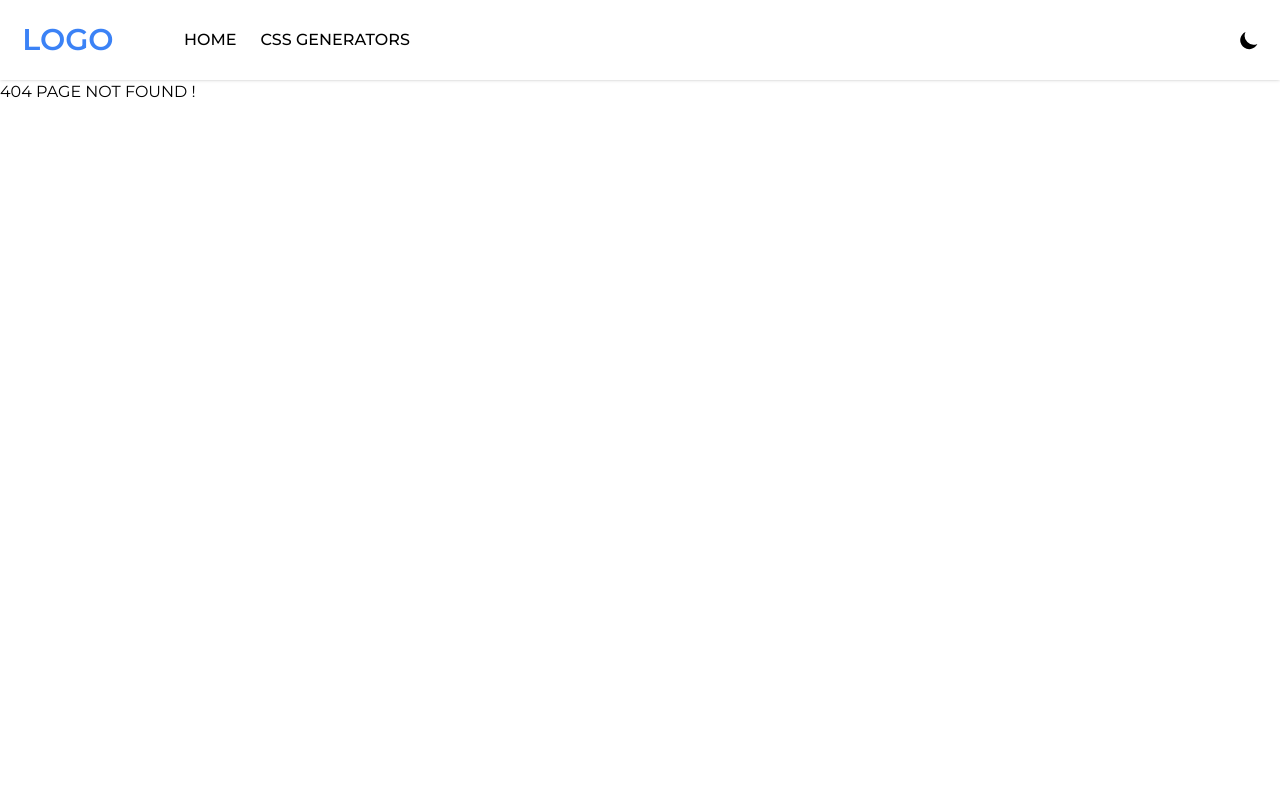
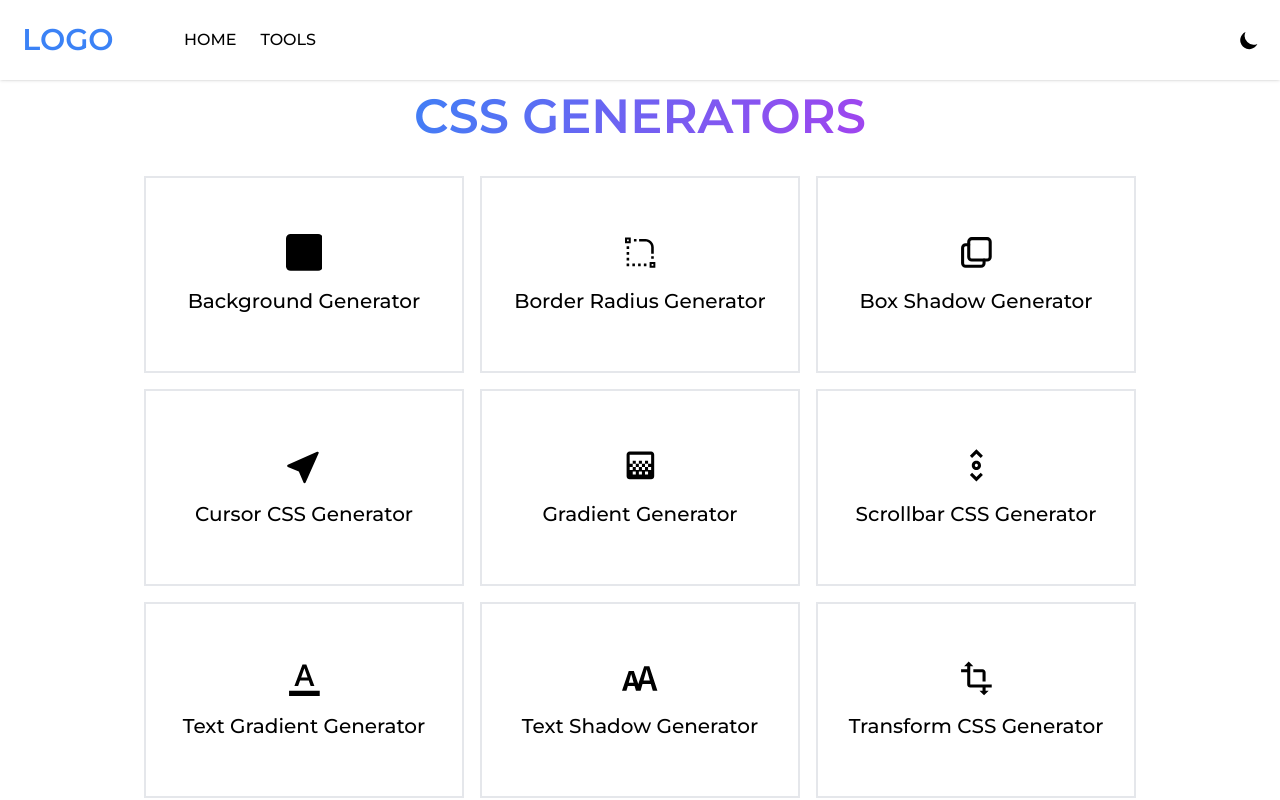
Before and after one commit to sahiltallnia222/next-web-app, a Next.js app: page /tools/css-generators in a window 1280 px wide. Before the commit this address had no page. Shown: the top 800 px of the page. Built offline with nearby package versions, Linux system fonts and the light colour scheme.

Commit message:
tool page added

```diff
--- a/components/Navbar.js
+++ b/components/Navbar.js
@@ -35,8 +35,8 @@ export default function Navbar({toggleDarkMode,darkMode}) {
           <Link href="/" className="hover:text-blue-500 p-1  transition-all duration-200">
             HOME
           </Link>
-          <Link href="/css-generators" className="hover:text-blue-500 p-1 transition-all duration-200">
-            CSS GENERATORS
+          <Link href="/tools/css-generators" className="hover:text-blue-500 p-1 transition-all duration-200">
+            TOOLS
           </Link>
           </div>
         </div>
--- a/pages/index.js
+++ b/pages/index.js
@@ -33,23 +33,40 @@ export default function Home() {
                 <h1 className="font-semibold ">CSS GENERATOR</h1>
               </div>
               <div className="p-4 grid grid-cols-1 md:grid-cols-3 gap-4">
-                <Link href="/css-generators/box-shadow">
+                <Link href="/tools/css-generators/background-generator">
+                  <div className="dark:text-white flex items-center justify-center flex-col gap-4 hover:text-blue-500 dark:hover:text-blue-500 transition-all duration-300  dark:bg-[#1d2537] py-14 border-2 dark:border-transparent ">
+                    <BsSquareFill size={"2.3rem"} />
+                    <p className="text-xl font-medium text-center">
+                      Background Generator
+                    </p>
+                  </div>
+                </Link>
+                <Link href="/tools/css-generators/border-radius-generator">
+                  <div className="dark:text-white flex items-center justify-center flex-col gap-4 hover:text-blue-500 dark:hover:text-blue-500 transition-all duration-300  dark:bg-[#1d2537] py-14 border-2 dark:border-transparent ">
+                    <AiOutlineRadiusSetting size={"2.3rem"} />
+                    <p className="text-xl font-medium text-center">
+                      Border Radius Generator
+                    </p>
+                  </div>
+                </Link>
+                <Link href="/tools/css-generators/box-shadow">
                   <div className="dark:text-white flex items-center justify-center flex-col gap-4 hover:text-blue-500 dark:hover:text-blue-500 transition-all duration-300  dark:bg-[#1d2537] py-14 border-2 dark:border-transparent">
                     <TbBoxMultiple size={"2.3em"} />
                     <p className="text-xl font-medium text-center">
-                      Box Generator
+                      Box Shadow Generator
                     </p>
                   </div>
                 </Link>
-                <Link href="/css-generators/text-shadow">
+                <Link href="/tools/css-generators/background-generator">
                   <div className="dark:text-white flex items-center justify-center flex-col gap-4 hover:text-blue-500 dark:hover:text-blue-500 transition-all duration-300  dark:bg-[#1d2537] py-14 border-2 dark:border-transparent ">
-                    <GoTextSize size={"2.3rem"} />
+                    <BsCursorFill size={"2.3rem"} />
                     <p className="text-xl font-medium text-center">
-                      Text Generator
+                      Cursor CSS Generator
                     </p>
                   </div>
                 </Link>
-                <Link href="/css-generators/gradient-generator">
+
+                <Link href="/tools/css-generators/gradient-generator">
                   <div className="dark:text-white flex items-center justify-center flex-col gap-4 hover:text-blue-500 dark:hover:text-blue-500 transition-all duration-300  dark:bg-[#1d2537] py-14 border-2 dark:border-transparent ">
                     <MdGradient size={"2.3rem"} />
                     <p className="text-xl font-medium text-center">
@@ -57,7 +74,15 @@ export default function Home() {
                     </p>
                   </div>
                 </Link>
-                <Link href="/css-generators/text-gradient">
+                <Link href="/tools/css-generators/background-generator">
+                  <div className="dark:text-white flex items-center justify-center flex-col gap-4 hover:text-blue-500 dark:hover:text-blue-500 transition-all duration-300  dark:bg-[#1d2537] py-14 border-2 dark:border-transparent ">
+                    <CgScrollV size={"2.3rem"} />
+                    <p className="text-xl font-medium text-center">
+                      Scrollbar CSS Generator
+                    </p>
+                  </div>
+                </Link>
+                <Link href="/tools/css-generators/text-gradient">
                   <div className="dark:text-white flex items-center justify-center flex-col gap-4 hover:text-blue-500 dark:hover:text-blue-500 transition-all duration-300  dark:bg-[#1d2537] py-14 border-2 dark:border-transparent ">
                     <MdFormatColorText size={"2.3rem"} />
                     <p className="text-xl font-medium text-center">
@@ -65,43 +90,20 @@ export default function Home() {
                     </p>
                   </div>
                 </Link>
-                <Link href="/css-generators/border-radius-generator">
+                <Link href="/tools/css-generators/text-shadow">
                   <div className="dark:text-white flex items-center justify-center flex-col gap-4 hover:text-blue-500 dark:hover:text-blue-500 transition-all duration-300  dark:bg-[#1d2537] py-14 border-2 dark:border-transparent ">
-                    <AiOutlineRadiusSetting size={"2.3rem"} />
+                    <GoTextSize size={"2.3rem"} />
                     <p className="text-xl font-medium text-center">
-                      Border Radius Generator
+                      Text Shadow Generator
                     </p>
                   </div>
                 </Link>
-                <Link href="/css-generators/background-generator">
-                  <div className="dark:text-white flex items-center justify-center flex-col gap-4 hover:text-blue-500 dark:hover:text-blue-500 transition-all duration-300  dark:bg-[#1d2537] py-14 border-2 dark:border-transparent ">
-                    <BsSquareFill size={"2.3rem"} />
-                    <p className="text-xl font-medium text-center">
-                      Background Generator
-                    </p>
-                  </div>
-                </Link>
-                <Link href="/css-generators/background-generator">
+
+                <Link href="/tools/css-generators/background-generator">
                   <div className="dark:text-white flex items-center justify-center flex-col gap-4 hover:text-blue-500 dark:hover:text-blue-500 transition-all duration-300  dark:bg-[#1d2537] py-14 border-2 dark:border-transparent ">
                     <MdTransform size={"2.3rem"} />
                     <p className="text-xl font-medium text-center">
                       Transform CSS Generator
-                    </p>
-                  </div>
-                </Link>
-                <Link href="/css-generators/background-generator">
-                  <div className="dark:text-white flex items-center justify-center flex-col gap-4 hover:text-blue-500 dark:hover:text-blue-500 transition-all duration-300  dark:bg-[#1d2537] py-14 border-2 dark:border-transparent ">
-                    <BsCursorFill size={"2.3rem"} />
-                    <p className="text-xl font-medium text-center">
-                      Cursor CSS Generator
-                    </p>
-                  </div>
-                </Link>
-                <Link href="/css-generators/background-generator">
-                  <div className="dark:text-white flex items-center justify-center flex-col gap-4 hover:text-blue-500 dark:hover:text-blue-500 transition-all duration-300  dark:bg-[#1d2537] py-14 border-2 dark:border-transparent ">
-                    <CgScrollV size={"2.3rem"} />
-                    <p className="text-xl font-medium text-center">
-                      Scrollbar CSS Generator
                     </p>
                   </div>
                 </Link>
--- a/pages/css-generators/index.js
+++ b/pages/tools/css-generators/index.js
@@ -2,11 +2,11 @@ import Head from "next/head";
 import Link from "next/link";
 import { TbBoxMultiple } from "react-icons/tb";
 import styles from "styles/style.module.css";
-import {GoTextSize} from 'react-icons/go'
-import {MdGradient,MdFormatColorText,MdTransform} from 'react-icons/md'
-import {AiOutlineRadiusSetting} from 'react-icons/ai'
-import {BsSquareFill,BsCursorFill} from 'react-icons/bs'
-import {CgScrollV} from 'react-icons/cg'
+import { GoTextSize } from "react-icons/go";
+import { MdGradient, MdFormatColorText, MdTransform } from "react-icons/md";
+import { AiOutlineRadiusSetting } from "react-icons/ai";
+import { BsSquareFill, BsCursorFill } from "react-icons/bs";
+import { CgScrollV } from "react-icons/cg";
 
 export default function CSSGENS() {
   return (
@@ -16,79 +16,83 @@ export default function CSSGENS() {
       </Head>
       <div>
         <div className="lg:w-[64rem] min-h-screen mx-auto w-full ">
-        <h1 className={`md:text-5xl text-blue-500 text-center font-semibold pb-5  pt-3 ${styles.textGrad}`}>
+          <h1
+            className={`md:text-5xl text-blue-500 text-center font-semibold pb-5  pt-3 ${styles.textGrad}`}
+          >
             CSS GENERATORS
           </h1>
           <div className="p-4 grid grid-cols-1 md:grid-cols-3 gap-4">
-            <Link href='/css-generators/box-shadow' >
-              <div className="dark:text-white flex items-center justify-center flex-col gap-4 hover:text-blue-500 dark:hover:text-blue-500 transition-all duration-300  dark:bg-[#1d2537] py-14 border-2 dark:border-transparent">
-              <TbBoxMultiple size={"2.3em"}/>
+            <Link href="/tools/css-generators/background-generator">
+              <div className="dark:text-white flex items-center justify-center flex-col gap-4 hover:text-blue-500 dark:hover:text-blue-500 transition-all duration-300  dark:bg-[#1d2537] py-14 border-2 dark:border-transparent ">
+                <BsSquareFill size={"2.3rem"} />
                 <p className="text-xl font-medium text-center">
-                  Box  Generator
+                  Background Generator
                 </p>
               </div>
             </Link>
-            <Link href='/css-generators/text-shadow'>
+            <Link href="/tools/css-generators/border-radius-generator">
               <div className="dark:text-white flex items-center justify-center flex-col gap-4 hover:text-blue-500 dark:hover:text-blue-500 transition-all duration-300  dark:bg-[#1d2537] py-14 border-2 dark:border-transparent ">
-                <GoTextSize size={'2.3rem'}/>
+                <AiOutlineRadiusSetting size={"2.3rem"} />
                 <p className="text-xl font-medium text-center">
-                  Text  Generator
+                  Border Radius Generator
                 </p>
               </div>
             </Link>
-            <Link href='/css-generators/gradient-generator'>
+            <Link href="/tools/css-generators/box-shadow">
+              <div className="dark:text-white flex items-center justify-center flex-col gap-4 hover:text-blue-500 dark:hover:text-blue-500 transition-all duration-300  dark:bg-[#1d2537] py-14 border-2 dark:border-transparent">
+                <TbBoxMultiple size={"2.3em"} />
+                <p className="text-xl font-medium text-center">
+                  Box Shadow Generator
+                </p>
+              </div>
+            </Link>
+            <Link href="/tools/css-generators/background-generator">
               <div className="dark:text-white flex items-center justify-center flex-col gap-4 hover:text-blue-500 dark:hover:text-blue-500 transition-all duration-300  dark:bg-[#1d2537] py-14 border-2 dark:border-transparent ">
-                <MdGradient size={'2.3rem'}/>
+                <BsCursorFill size={"2.3rem"} />
+                <p className="text-xl font-medium text-center">
+                  Cursor CSS Generator
+                </p>
+              </div>
+            </Link>
+
+            <Link href="/tools/css-generators/gradient-generator">
+              <div className="dark:text-white flex items-center justify-center flex-col gap-4 hover:text-blue-500 dark:hover:text-blue-500 transition-all duration-300  dark:bg-[#1d2537] py-14 border-2 dark:border-transparent ">
+                <MdGradient size={"2.3rem"} />
                 <p className="text-xl font-medium text-center">
                   Gradient Generator
                 </p>
               </div>
             </Link>
-            <Link href='/css-generators/text-gradient'>
+            <Link href="/tools/css-generators/background-generator">
               <div className="dark:text-white flex items-center justify-center flex-col gap-4 hover:text-blue-500 dark:hover:text-blue-500 transition-all duration-300  dark:bg-[#1d2537] py-14 border-2 dark:border-transparent ">
-                <MdFormatColorText size={'2.3rem'}/>
+                <CgScrollV size={"2.3rem"} />
                 <p className="text-xl font-medium text-center">
-                Text Gradient Generator
+                  Scrollbar CSS Generator
                 </p>
               </div>
             </Link>
-            <Link href='/css-generators/border-radius-generator'>
+            <Link href="/tools/css-generators/text-gradient">
               <div className="dark:text-white flex items-center justify-center flex-col gap-4 hover:text-blue-500 dark:hover:text-blue-500 transition-all duration-300  dark:bg-[#1d2537] py-14 border-2 dark:border-transparent ">
-                <AiOutlineRadiusSetting size={'2.3rem'}/>
+                <MdFormatColorText size={"2.3rem"} />
                 <p className="text-xl font-medium text-center">
-                Border Radius Generator
+                  Text Gradient Generator
                 </p>
               </div>
             </Link>
-            <Link href='/css-generators/background-generator'>
+            <Link href="/tools/css-generators/text-shadow">
               <div className="dark:text-white flex items-center justify-center flex-col gap-4 hover:text-blue-500 dark:hover:text-blue-500 transition-all duration-300  dark:bg-[#1d2537] py-14 border-2 dark:border-transparent ">
-                <BsSquareFill size={'2.3rem'}/>
+                <GoTextSize size={"2.3rem"} />
                 <p className="text-xl font-medium text-center">
-                Background Generator
+                  Text Shadow Generator
                 </p>
               </div>
             </Link>
-            <Link href='/css-generators/background-generator'>
+
+            <Link href="/tools/css-generators/background-generator">
               <div className="dark:text-white flex items-center justify-center flex-col gap-4 hover:text-blue-500 dark:hover:text-blue-500 transition-all duration-300  dark:bg-[#1d2537] py-14 border-2 dark:border-transparent ">
-                <MdTransform size={'2.3rem'}/>
+                <MdTransform size={"2.3rem"} />
                 <p className="text-xl font-medium text-center">
-                Transform CSS Generator
-                </p>
-              </div>
-            </Link>
-            <Link href='/css-generators/background-generator'>
-              <div className="dark:text-white flex items-center justify-center flex-col gap-4 hover:text-blue-500 dark:hover:text-blue-500 transition-all duration-300  dark:bg-[#1d2537] py-14 border-2 dark:border-transparent ">
-                <BsCursorFill size={'2.3rem'}/>
-                <p className="text-xl font-medium text-center">
-                Cursor CSS Generator
-                </p>
-              </div>
-            </Link>
-            <Link href='/css-generators/background-generator'>
-              <div className="dark:text-white flex items-center justify-center flex-col gap-4 hover:text-blue-500 dark:hover:text-blue-500 transition-all duration-300  dark:bg-[#1d2537] py-14 border-2 dark:border-transparent ">
-                <CgScrollV size={'2.3rem'}/>
-                <p className="text-xl font-medium text-center">
-                Scrollbar CSS Generator
+                  Transform CSS Generator
                 </p>
               </div>
             </Link>
```
Also changed, not shown: pages/tools/css-generators/background-generator.js (renamed from pages/css-generators/background-generator.js), pages/tools/css-generators/border-radius-generator.js (renamed from pages/css-generators/border-radius-generator.js), pages/tools/css-generators/box-shadow.js (renamed from pages/css-generators/box-shadow.js), pages/tools/css-generators/gradient-generator.js (renamed from pages/css-generators/gradient-generator.js), pages/tools/css-generators/text-gradient.js (renamed from pages/css-generators/text-gradient.js), pages/tools/css-generators/text-shadow.js (renamed from pages/css-generators/text-shadow.js).
